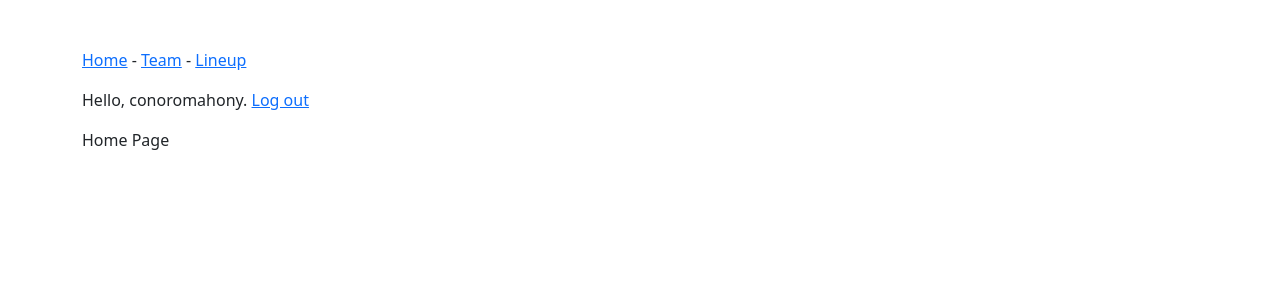
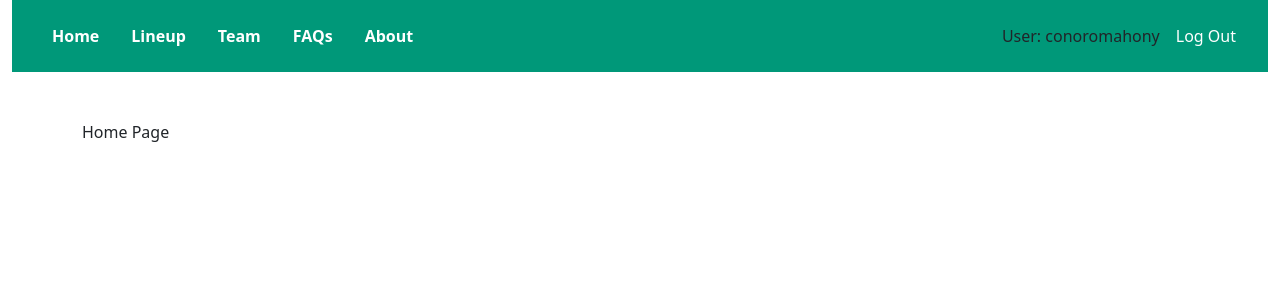
Before and after one commit to conoromahony/soccer_lineup, a Django app: page /home/index.html in a window 1280 px wide. Shown: the top 300 px of the page. Run offline with Django 4.2, Linux system fonts and the light colour scheme; a user stored in the database is signed in; some libraries are stand-ins or nearby versions.

Commit message:
Style the navigation bar

```diff
--- a/home/templates/home/base.html
+++ b/home/templates/home/base.html
@@ -11,21 +11,32 @@
     {% bootstrap_javascript %}
 </head>
 <body>
-    <div class="container-fluid container-md container pt-5">
-        <p>
-            <a href="/home/index.html">Home</a> -
-            <a href="/team/player/list.html">Team</a> -
-            <a href="/lineup/generate.html">Lineup</a>
-        </p>
-        <p>
-            {% if user.is_authenticated %}
-                Hello, {{ user.username }}.
-                <a href="{% url 'users:logout' %}">Log out</a>
-            {% else %}
-                <a href="{% url 'users:register' %}">Create User</a>
-                <a href="{% url 'users:login' %}">Log in</a>
-            {% endif %}
-        </p>
+    <div class="container-fluid">
+        <nav class="navbar navbar-expand-lg navbar-dark" style="background-color: #009879;">
+            <div class="collapse navbar-collapse" id="navbarSupportedContent">
+                <ul class="navbar-nav me-auto">
+                    <li class="nav-item"><a href="/home/index.html" class="nav-link px-3 ms-4 fw-bold text-white">Home</a></li>
+                    <li class="nav-item"><a href="/lineup/generate.htm" class="nav-link px-3 fw-bold text-white">Lineup</a></li>
+                    <li class="nav-item"><a href="/team/player/list.html" class="nav-link px-3 fw-bold text-white">Team</a></li>
+                    <li class="nav-item"><a href="/home/faqs.html" class="nav-link px-3 fw-bold text-white">FAQs</a></li>
+                    <li class="nav-item"><a href="/home/about.html" class="nav-link px-3 fw-bold text-white">About</a></li>
+                </ul>
+                <span class="navbar-text">
+                    <ul class="navbar-nav text-end">
+                        {% if user.is_authenticated %}
+                            <li><a href="#" class="nav-link link-dark px-2">User: {{ user.username }}</a></li>
+                            <li><a href="{% url 'users:logout' %}" class="nav-link link-dark px-2 me-4 text-white">Log Out</a></li>
+                        {% else %}
+                            <li><a href="{% url 'users:login' %}" class="nav-link link-dark px-2 text-white"><button type="button" class="btn btn-outline-light me-2">Log In</button></a></li>
+                            <li><a href="{% url 'users:register' %}" class="nav-link link-dark px-2 text-white"><button type="button" class="btn btn-warning">Create User</button></a></li>
+                        {% endif %}
+                    </ul>
+                </span>
+            </div>
+        </nav>
+    </div>
+
+    <div class="container mt-5">
         {% block content %}
         {% endblock content %}
     </div>
```
Also changed, not shown: db.sqlite3.
